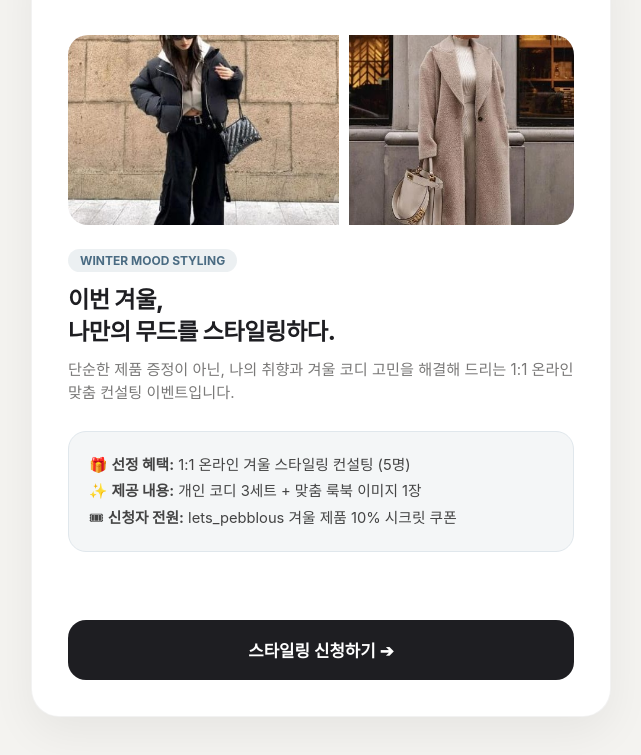
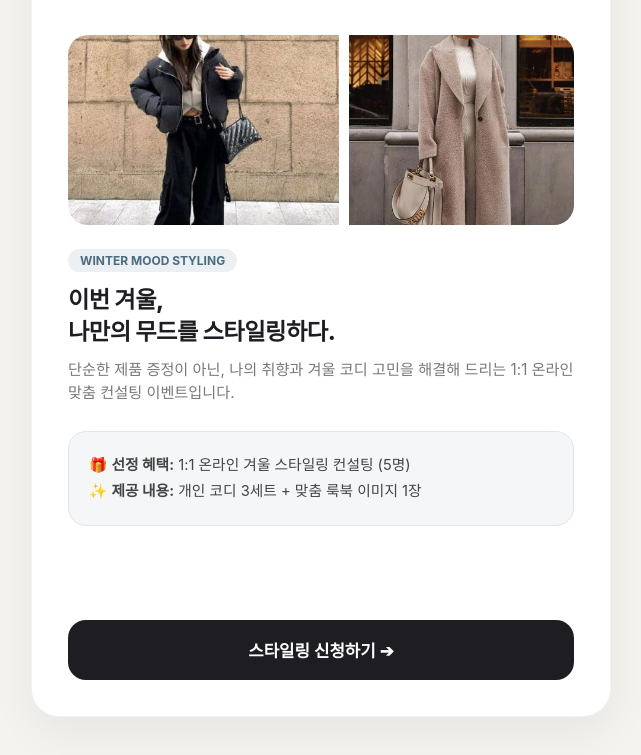
Before and after one commit to fhfh5619-source/lets_pebblous, a website: page Pebble/event.html in a window 1280 px wide. Shown: the part 103-858 px from the top of the page, without its empty margins (319-960 px from the left). Drawn offline with Linux system fonts and the light colour scheme; a web font is replaced by a local one.

Commit message:
Update event.html

```diff
--- a/Pebble/event.html
+++ b/Pebble/event.html
@@ -337,7 +337,6 @@
         <div class="notice-card">
           <p>🎁 <strong>선정 혜택:</strong> 1:1 온라인 겨울 스타일링 컨설팅 (5명)</p>
           <p>✨ <strong>제공 내용:</strong> 개인 코디 3세트 + 맞춤 룩북 이미지 1장</p>
-          <p>🎟 <strong>신청자 전원:</strong> lets_pebblous 겨울 제품 10% 시크릿 쿠폰</p>
         </div>
 
         <div class="nav-bar">
```
